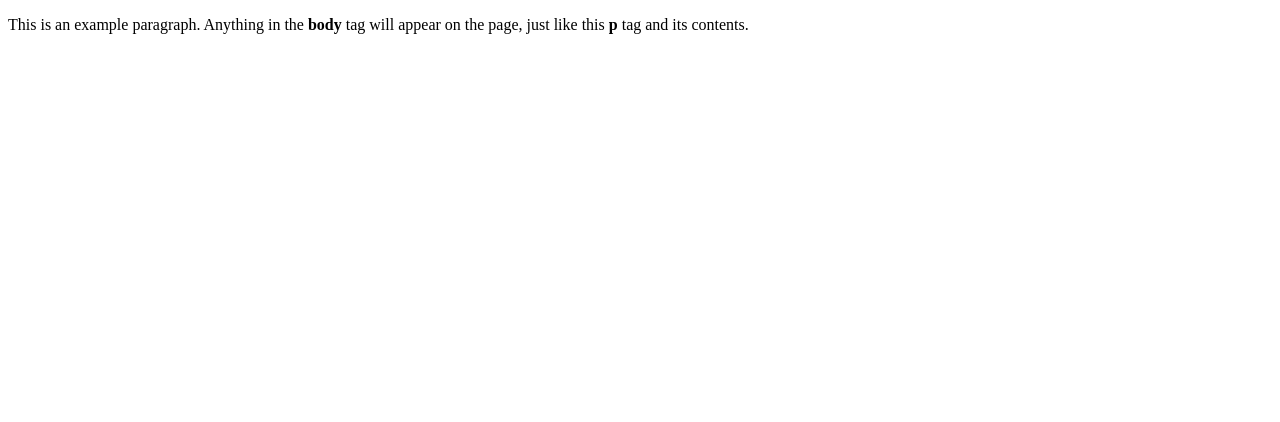
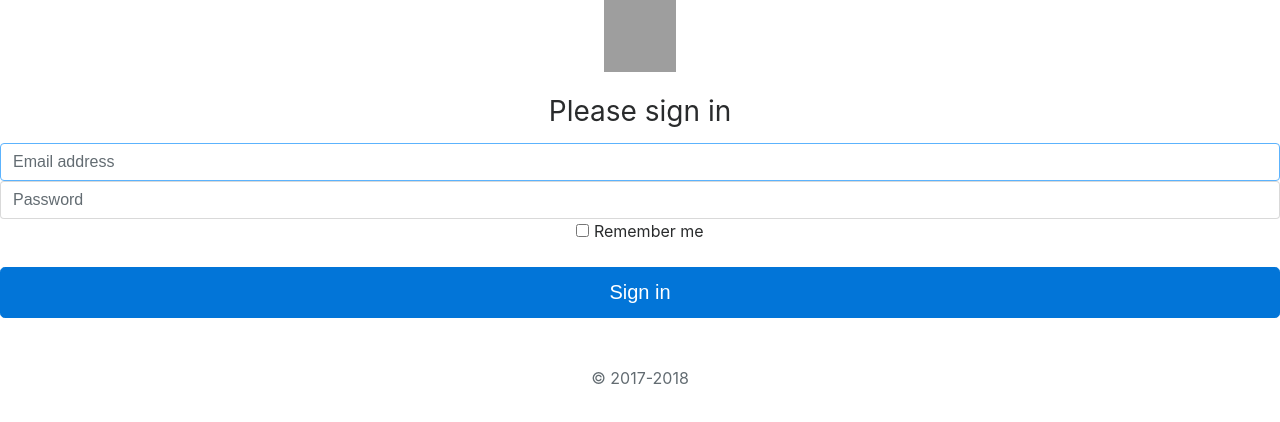
Before and after one commit to Vishveswar09/Vishveswar09.github.io, a plain HTML site: page index.html in a window 1280 px wide. Drawn offline with nearby package versions, Linux system fonts and the light colour scheme; grey boxes are pictures that could not be loaded.

Commit message:
Update index.html

```diff
--- a/index.html
+++ b/index.html
@@ -1,9 +1,37 @@
-<!doctype html>
-<html>
-  <head>
-    <title>This is the title of the webpage!</title>
+<html lang="en"><head>
+    <meta charset="utf-8">
+    <meta name="viewport" content="width=device-width, initial-scale=1, shrink-to-fit=no">
+    <meta name="description" content="">
+    <meta name="author" content="">
+    <link rel="icon" href="/docs/4.0/assets/img/favicons/favicon.ico">
+
+    <title>Signin Template for Bootstrap</title>
+
+    <link rel="canonical" href="https://getbootstrap.com/docs/4.0/examples/sign-in/">
+
+    <!-- Bootstrap core CSS -->
+    <link href="https://getbootstrap.com/docs/4.0/dist/css/bootstrap.min.css" rel="stylesheet">
+
+    <!-- Custom styles for this template -->
+    <link href="signin.css" rel="stylesheet">
   </head>
-  <body>
-    <p>This is an example paragraph. Anything in the <strong>body</strong> tag will appear on the page, just like this <strong>p</strong> tag and its contents.</p>
-  </body>
-</html>
+
+  <body class="text-center">
+    <form class="form-signin">
+      <img class="mb-4" src="https://getbootstrap.com/docs/4.0/assets/brand/bootstrap-solid.svg" alt="" width="72" height="72">
+      <h1 class="h3 mb-3 font-weight-normal">Please sign in</h1>
+      <label for="inputEmail" class="sr-only">Email address</label>
+      <input type="email" id="inputEmail" class="form-control" placeholder="Email address" required="" autofocus="">
+      <label for="inputPassword" class="sr-only">Password</label>
+      <input type="password" id="inputPassword" class="form-control" placeholder="Password" required="">
+      <div class="checkbox mb-3">
+        <label>
+          <input type="checkbox" value="remember-me"> Remember me
+        </label>
+      </div>
+      <button class="btn btn-lg btn-primary btn-block" type="submit">Sign in</button>
+      <p class="mt-5 mb-3 text-muted">© 2017-2018</p>
+    </form>
+
+
+</body></html>
```
